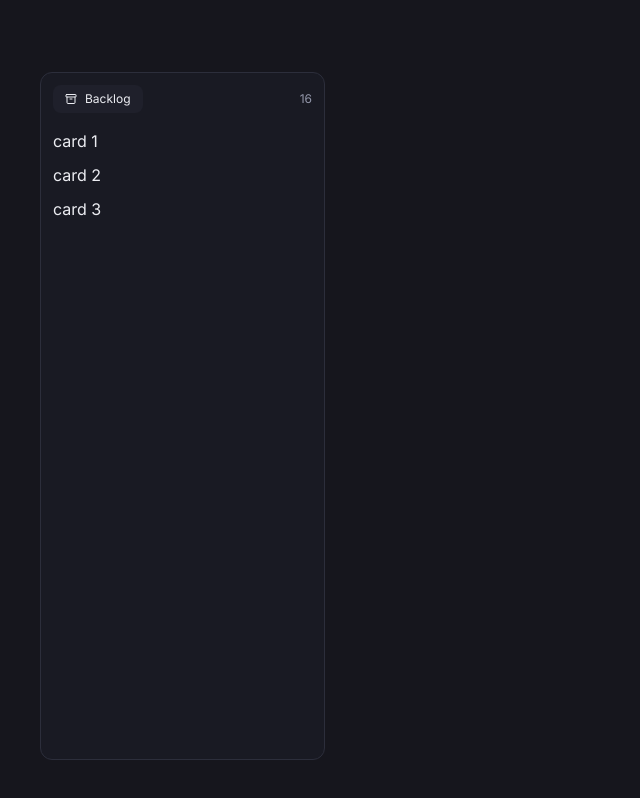
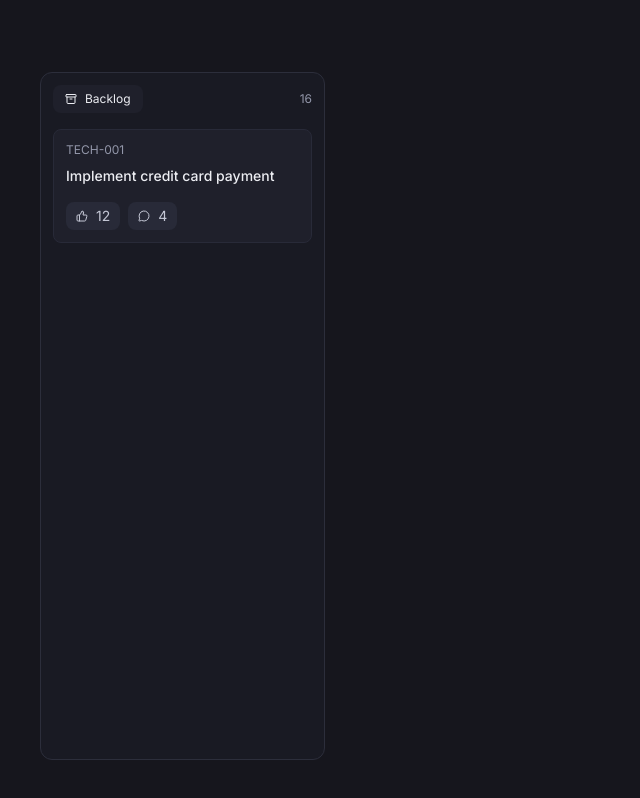
Before and after one commit to vagnereix/board-nextjs, a Next.js app: page / in a window 1280 px wide. Shown: the whole page, without its empty margins (0-640 px from the left). Built offline with nearby package versions, Linux system fonts and the light colour scheme.

Commit message:
feat: add card and section components with button functionality; integrate tailwind-merge for styling

```diff
--- a/package.json
+++ b/package.json
@@ -26,6 +26,7 @@
     "postgres": "3.4.7",
     "react": "19.2.3",
     "react-dom": "19.2.3",
+    "tailwind-merge": "^3.4.0",
     "zod": "4.1.11"
   },
   "devDependencies": {
--- a/src/app/page.tsx
+++ b/src/app/page.tsx
@@ -1,4 +1,7 @@
-import { ArchiveIcon } from "lucide-react"
+import { ArchiveIcon, MessageCircleIcon, ThumbsUpIcon } from "lucide-react";
+import { Button } from "@/components/button";
+import { Card } from "@/components/card";
+import { Section } from "@/components/section";
 
 export default function Home() {
   return (
@@ -6,22 +9,37 @@ export default function Home() {
       <div />
 
       <main className="grid grid-cols-4 gap-5 flex-1 items-stretch">
-        <div className="bg-navy-800 rounded-xl border-[0.5px] border-navy-500 pt-3 flex flex-col gap-1">
-          <div className="flex items-center justify-between px-3">
-            <span className="bg-navy-700 rounded-lg px-3 py-1.5 flex items-center gap-2 text-xs">
+        <Section.Root>
+          <Section.Header>
+            <Section.Title>
               <ArchiveIcon className="size-3" />
               Backlog
-            </span>
-            <span className="text-xs text-navy-200">16</span>
-          </div>
+            </Section.Title>
+            <Section.Count>16</Section.Count>
+          </Section.Header>
 
-          <div className="flex flex-col gap-2.5 overflow-y-auto p-3">
-            <div>card 1</div>
-            <div>card 2</div>
-            <div>card 3</div>
-          </div>
-        </div>
+          <Section.Content>
+            <Card.Root>
+              <Card.Header>
+                <Card.Number>TECH-001</Card.Number>
+                <Card.Title>Implement credit card payment</Card.Title>
+              </Card.Header>
+
+              <Card.Footer>
+                <Button>
+                  <ThumbsUpIcon className="size-3" />
+                  <span className="text-sm">12</span>
+                </Button>
+
+                <Button>
+                  <MessageCircleIcon className="size-3" />
+                  <span className="text-sm">4</span>
+                </Button>
+              </Card.Footer>
+            </Card.Root>
+          </Section.Content>
+        </Section.Root>
       </main>
     </div>
-  )
+  );
 }
--- /dev/null
+++ b/src/components/button.tsx
@@ -0,0 +1,21 @@
+import type { ComponentProps } from "react";
+import { twMerge } from 'tailwind-merge';
+
+type ButtonRootProps = ComponentProps<"button"> & {};
+
+export function Button({ className, ...props }: ButtonRootProps) {
+  return (
+    <button
+      type="button"
+      className={twMerge(
+        "text-navy-100 flex items-center gap-2 rounded-lg px-2.5 py-1 bg-navy-600 cursor-pointer",
+        "hover:bg-navy-500 transition-colors duration-150",
+        "outline-none focus-visible:ring-2 focus-visible:ring-navy-400 focus-visible:ring-offset-2 focus-visible:ring-offset-navy-950",
+        className,
+      )}
+      {...props}
+    >
+      {props.children}
+    </button>
+  )
+}
--- /dev/null
+++ b/src/components/card.tsx
@@ -0,0 +1,51 @@
+import type { ComponentProps } from "react";
+import { twMerge } from 'tailwind-merge';
+
+type CardRootProps = ComponentProps<"a"> & {};
+
+function CardRoot({ className, ...props }: CardRootProps) {
+  return (
+    <a
+      href="/"
+      className={twMerge(
+        "bg-navy-700 border-[0.5px] border-navy-600 p-3 space-y-4 rounded-lg block",
+        "hover:bg-navy-600/50 hover:border-navy-500 transition-colors duration-150",
+        "outline-none focus-visible:ring-2 focus-visible:ring-navy-400 focus-visible:ring-offset-2 focus-visible:ring-offset-navy-950",
+        className,
+      )}
+      {...props}
+    />
+  )
+}
+
+type CardHeaderProps = ComponentProps<"header"> & {};
+
+function CardHeader({ className, ...props }: CardHeaderProps) {
+  return <header className={twMerge("flex flex-col gap-2", className)} {...props} />
+}
+
+type CardTitleProps = ComponentProps<"h2"> & {};
+
+function CardTitle({ className, ...props }: CardTitleProps) {
+  return <span className={twMerge("text-sm font-medium", className)} {...props} />
+}
+
+type CardNumberProps = ComponentProps<"span"> & {};
+
+function CardNumber({ className, ...props }: CardNumberProps) {
+  return <span className={twMerge("text-xs text-navy-200", className)} {...props} />
+}
+
+type CardFooterProps = ComponentProps<"footer"> & {};
+
+function CardFooter({ className, ...props }: CardFooterProps) {
+  return <footer className={twMerge("flex items-center gap-2", className)} {...props} />
+}
+
+export const Card = {
+  Root: CardRoot,
+  Title: CardTitle,
+  Number: CardNumber,
+  Header: CardHeader,
+  Footer: CardFooter,
+};
--- /dev/null
+++ b/src/components/section.tsx
@@ -0,0 +1,40 @@
+import type { ComponentProps } from "react";
+import { twMerge } from 'tailwind-merge';
+
+type SectionRootProps = ComponentProps<"div"> & {};
+
+function SectionRoot({ className, ...props }: SectionRootProps) {
+  return <div className={twMerge("bg-navy-800 rounded-xl border-[0.5px] border-navy-500 pt-3 flex flex-col gap-1", className)} {...props} />
+}
+
+type SectionHeaderProps = ComponentProps<"header"> & {};
+
+function SectionHeader({ className, ...props }: SectionHeaderProps) {
+  return <header className={twMerge("flex items-center justify-between px-3", className)} {...props} />
+}
+
+type SectionTitleProps = ComponentProps<"h2"> & {};
+
+function SectionTitle({ className, ...props }: SectionTitleProps) {
+  return <span className={twMerge("bg-navy-700 rounded-lg px-3 py-1.5 flex items-center gap-2 text-xs", className)} {...props} />
+}
+
+type SectionCountProps = ComponentProps<"span"> & {};
+
+function SectionCount({ className, ...props }: SectionCountProps) {
+  return <span className={twMerge("text-xs text-navy-200", className)} {...props} />
+}
+
+type SectionContentProps = ComponentProps<"main"> & {};
+
+function SectionContent({ className, ...props }: SectionContentProps) {
+  return <main className={twMerge("flex flex-col gap-2.5 overflow-y-auto p-3", className)} {...props} />
+}
+
+export const Section = {
+  Root: SectionRoot,
+  Title: SectionTitle,
+  Count: SectionCount,
+  Header: SectionHeader,
+  Content: SectionContent,
+};
```
Also changed, not shown: 1 other file (tests, documents, lock files or other folders).
